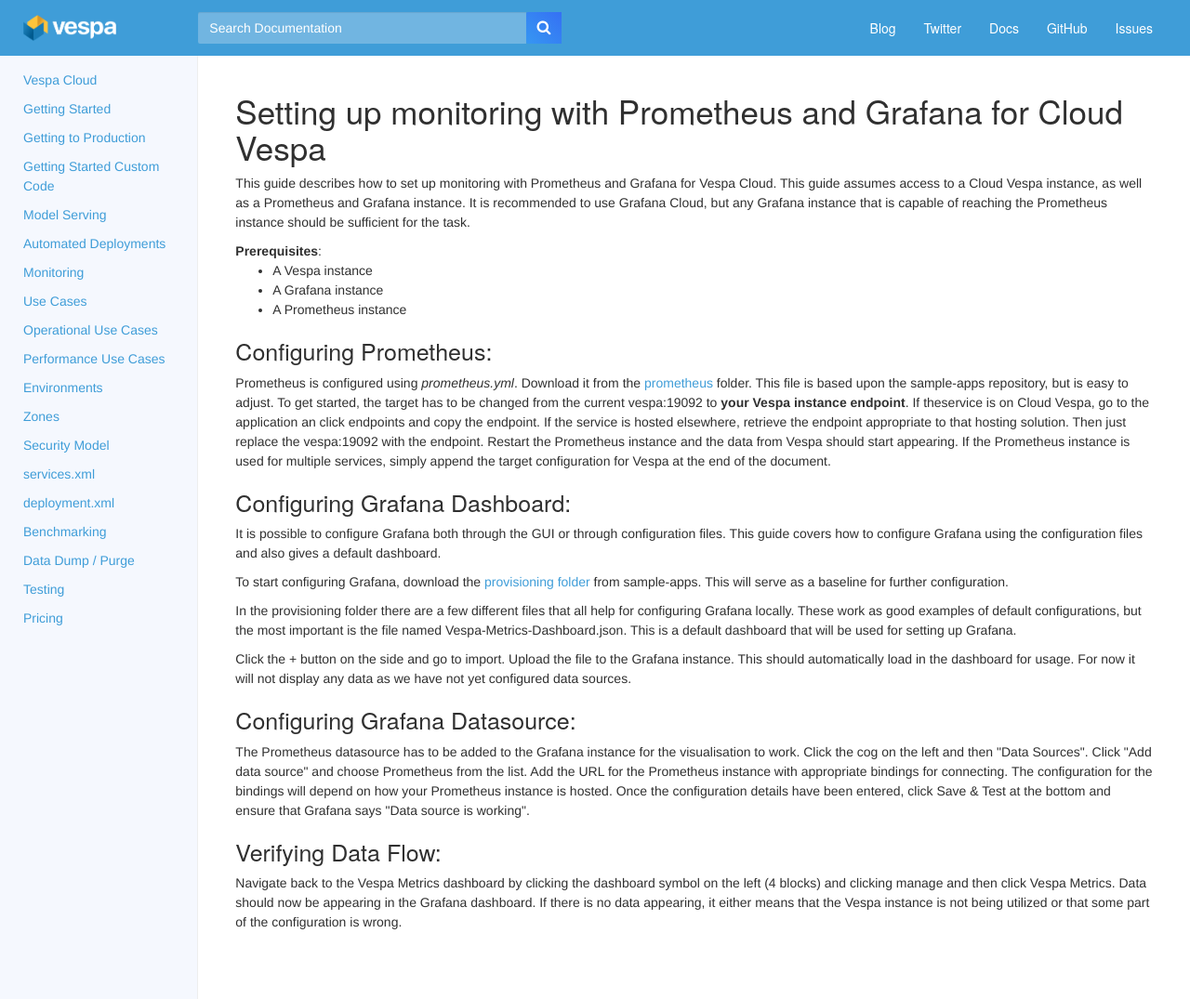
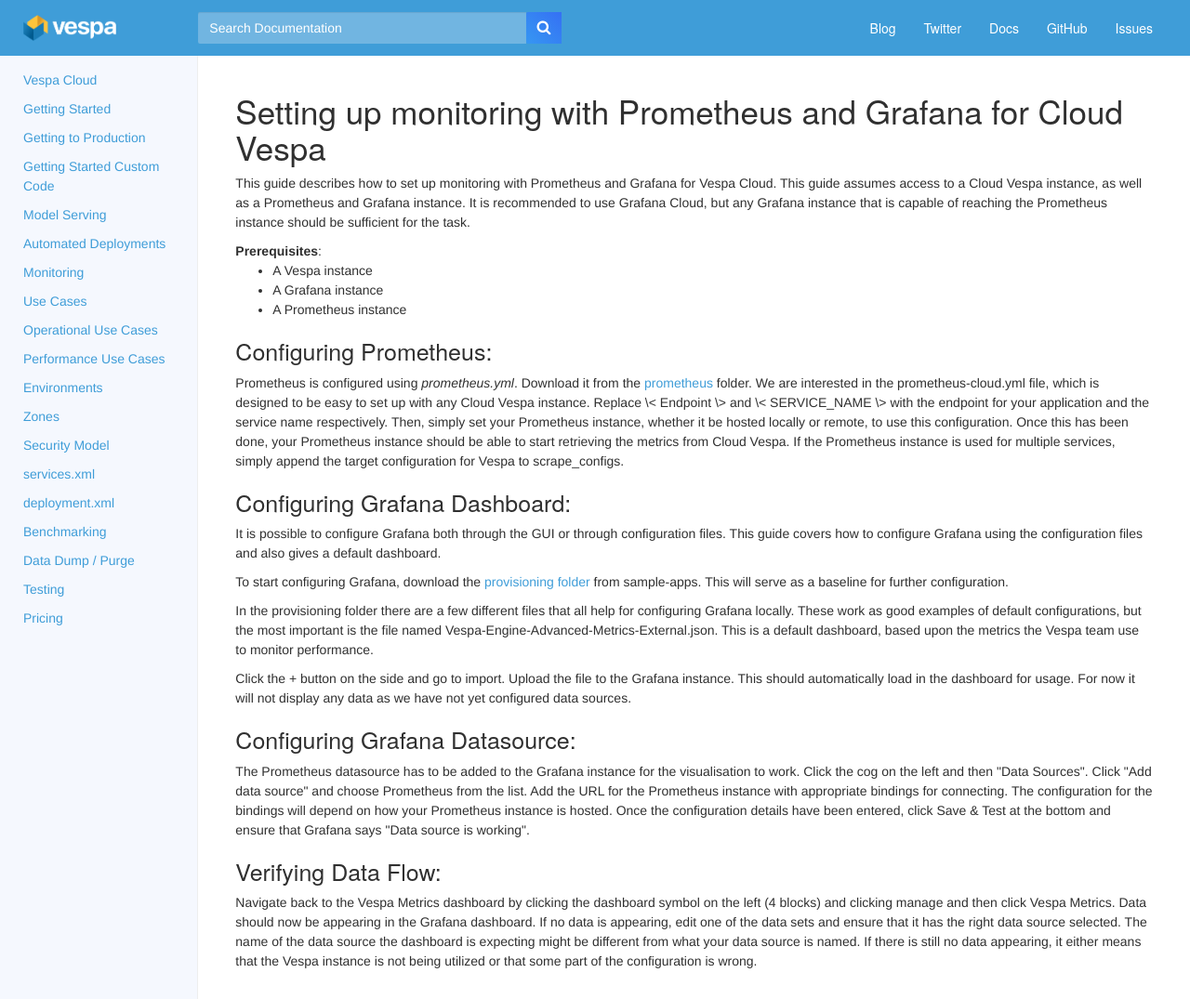
Before and after one commit to vespa-engine/cloud, a Jekyll site: the page built from config-prometheus-grafana.html, in a window 1280 px wide and 1075 px high. Shown: the whole window at 93% size. Built offline with Jekyll 4.4.1, drawn with Linux system fonts in a browser that asks for light colours.

Commit message:
Updated the monitoring guide

```diff
--- a/config-prometheus-grafana.html
+++ b/config-prometheus-grafana.html
@@ -22,13 +22,11 @@ instance should be sufficient for the task.
 Prometheus is configured using <em>prometheus.yml</em>. Download it from the
 <a href="https://github.com/vespa-engine/sample-apps/tree/master/album-recommendation-monitoring/prometheus"> prometheus
 </a> folder.
-This file is based upon the sample-apps repository, but is easy to adjust.
-To get started, the target has to be changed from the current vespa:19092 to <strong>your Vespa instance endpoint</strong>.
-If theservice is on Cloud Vespa, go to the application an click endpoints and copy the endpoint.
-If the service is hosted elsewhere, retrieve the endpoint appropriate to that hosting solution.
-Then just replace the vespa:19092 with the endpoint.
-Restart the Prometheus instance and the data from Vespa should start appearing.
-If the Prometheus instance is used for multiple services, simply append the target configuration for Vespa at the end of the document.
+We are interested in the prometheus-cloud.yml file, which is designed to be easy to set up with any Cloud Vespa instance.
+Replace \< Endpoint \> and \< SERVICE_NAME \> with the endpoint for your application and the service name respectively.
+Then, simply set your Prometheus instance, whether it be hosted locally or remote, to use this configuration.
+Once this has been done, your Prometheus instance should be able to start retrieving the metrics from Cloud Vespa.
+If the Prometheus instance is used for multiple services, simply append the target configuration for Vespa to scrape_configs.
 </p>
 
 <h2>Configuring Grafana Dashboard:</h2>
@@ -42,8 +40,8 @@ provisioning folder</a> from sample-apps.
 This will serve as a baseline for further configuration.
 </p><p>
 In the provisioning folder there are a few different files that all help for configuring Grafana locally.
-These work as good examples of default configurations, but the most important is the file named Vespa-Metrics-Dashboard.json.
-This is a default dashboard that will be used for setting up Grafana.
+These work as good examples of default configurations, but the most important is the file named Vespa-Engine-Advanced-Metrics-External.json.
+This is a default dashboard, based upon the metrics the Vespa team use to monitor performance.
 </p><p>
 Click the + button on the side and go to import. Upload the file to the Grafana instance.
 This should automatically load in the dashboard for usage.
@@ -63,7 +61,9 @@ Once the configuration details have been entered, click Save &amp; Test at the b
 <h2> Verifying Data Flow:</h2>
 Navigate back to the Vespa Metrics dashboard by clicking the dashboard symbol on the left (4 blocks) and clicking manage and then click Vespa Metrics.
 Data should now be appearing in the Grafana dashboard.
-If there is no data appearing, it either means that the Vespa instance is not being utilized or that some part of the configuration is wrong.
+If no data is appearing, edit one of the data sets and ensure that it has the right data source selected.
+The name of the data source the dashboard is expecting might be different from what your data source is named.
+If there is still no data appearing, it either means that the Vespa instance is not being utilized or that some part of the configuration is wrong.
 <p>
 
 </p>
```
